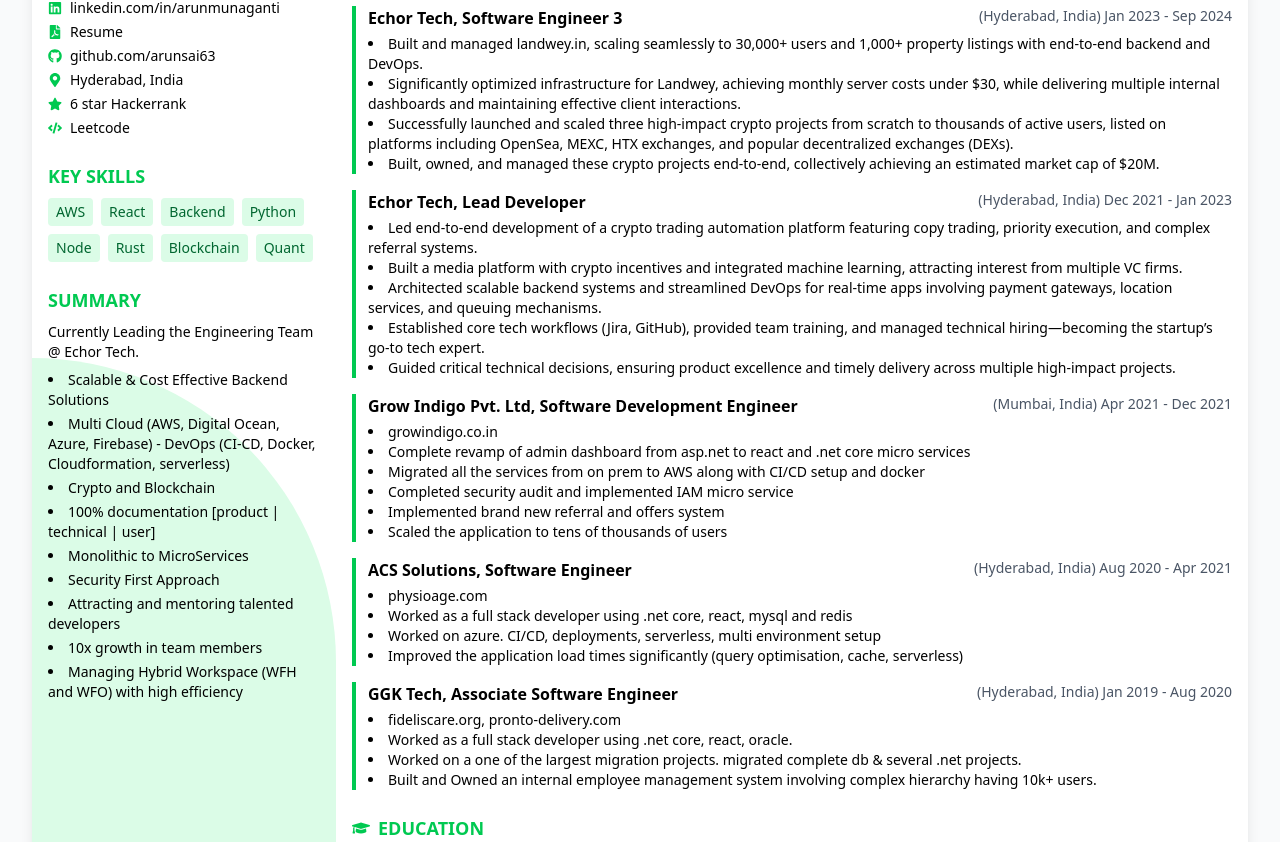
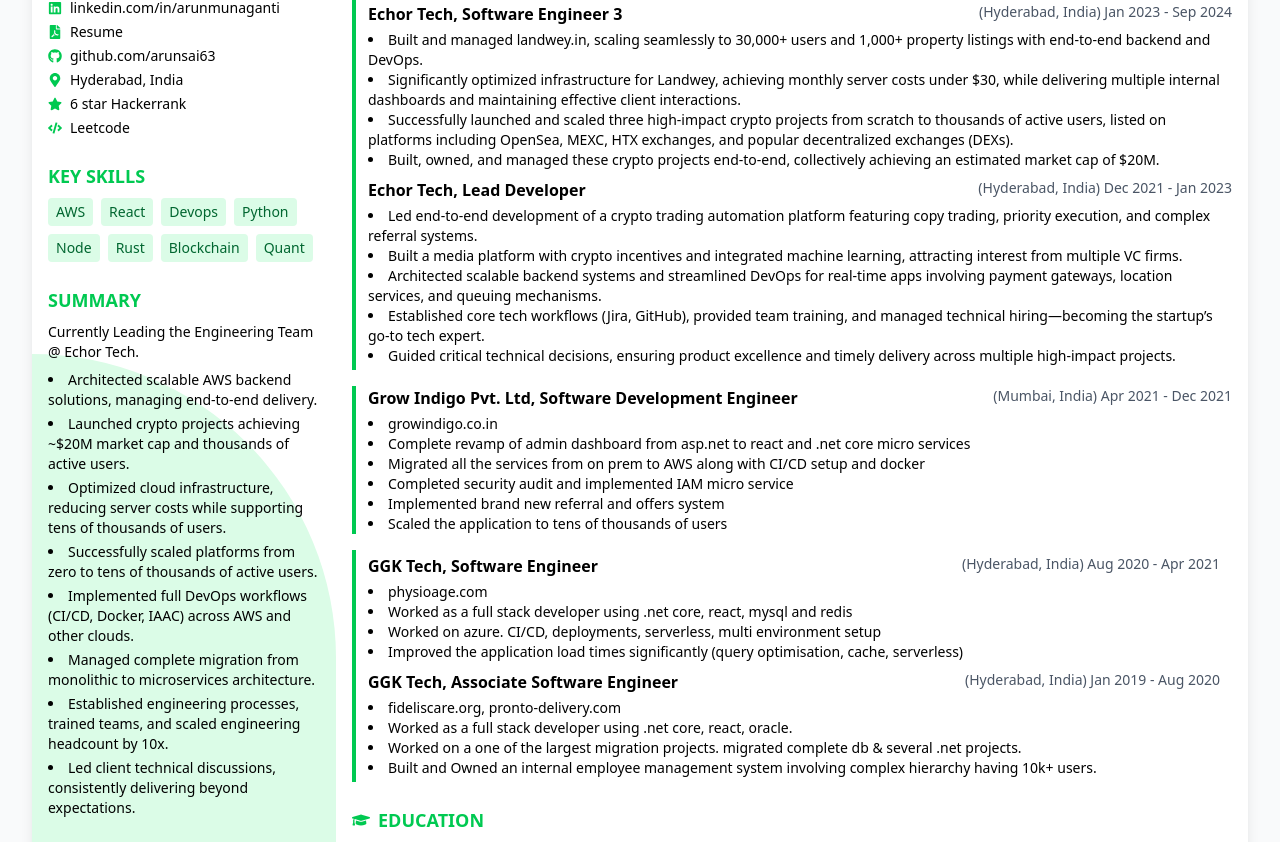
Before and after one commit to arunsai63/arunsai63.github.io, a React (Vite) app: page / in a window 1280 px wide. Shown: the part 298-1140 px from the top of the page. Built offline with nearby package versions, Linux system fonts and the light colour scheme.

Commit message:
enhances

```diff
--- a/src/App.jsx
+++ b/src/App.jsx
@@ -117,7 +117,7 @@
                                     <h2 className={`${isDark ? 'text-green-400' : 'text-green-500'} uppercase font-bold text-lg`}>Key Skills</h2>
                                     <div className="mt-2 text-sm">
                                         <div className="flex flex-wrap gap-2">
-                                            {['AWS', 'React', 'Backend', 'Python', 'Node', 'Rust', 'Blockchain', 'Quant'].map((skill) => (
+                                            {['AWS', 'React', 'Devops', 'Python', 'Node', 'Rust', 'Blockchain', 'Quant'].map((skill) => (
                                                 <span key={skill} className={`${isDark ? 'bg-green-900 text-green-200' : 'bg-green-100 text-green-800'} px-2 py-1 rounded`}>
                                                     {skill}
                                                 </span>
@@ -130,15 +130,14 @@
                                     <h2 className={`${isDark ? 'text-green-400' : 'text-green-500'} uppercase font-bold text-lg`}>Summary</h2>
                                     <p className="mt-2 text-sm">Currently Leading the Engineering Team @ Echor Tech.</p>
                                     <ul className="list-disc list-inside mt-2 text-sm space-y-1">
-                                        <li>Scalable & Cost Effective Backend Solutions</li>
-                                        <li>Multi Cloud (AWS, Digital Ocean, Azure, Firebase) - DevOps (CI-CD, Docker, Cloudformation, serverless)</li>
-                                        <li>Crypto and Blockchain</li>
-                                        <li>100% documentation [product | technical | user]</li>
-                                        <li>Monolithic to MicroServices</li>
-                                        <li>Security First Approach</li>
-                                        <li>Attracting and mentoring talented developers</li>
-                                        <li>10x growth in team members</li>
-                                        <li>Managing Hybrid Workspace (WFH and WFO) with high efficiency</li>
+                                        <li>Architected scalable AWS backend solutions, managing end-to-end delivery.</li>
+                                        <li>Launched crypto projects achieving ~$20M market cap and thousands of active users.</li>
+                                        <li>Optimized cloud infrastructure, reducing server costs while supporting tens of thousands of users.</li>
+                                        <li>Successfully scaled platforms from zero to tens of thousands of active users.</li>
+                                        <li>Implemented full DevOps workflows (CI/CD, Docker, IAAC) across AWS and other clouds.</li>
+                                        <li>Managed complete migration from monolithic to microservices architecture.</li>
+                                        <li>Established engineering processes, trained teams, and scaled engineering headcount by 10x.</li>
+                                        <li>Led client technical discussions, consistently delivering beyond expectations.</li>
                                     </ul>
                                 </div>
                             </div>
@@ -150,6 +149,7 @@
 
                                 <div className="space-y-4">
                                     <div className={`border-l-4 ${isDark ? 'border-green-400' : 'border-green-500'} pl-3`}>
+                                        <div className={`py-1`}>
                                             <div className="flex flex-col sm:flex-row sm:justify-between">
                                                 <span className="font-bold">Echor Tech, Solution Architect</span>
                                                 <span className={`text-sm ${isDark ? 'text-gray-400' : 'text-gray-600'}`}>(Hyderabad, India) Sep 2024 - Present</span>
@@ -163,7 +163,7 @@
                                             </ul>
                                         </div>
 
-                                    <div className={`border-l-4 ${isDark ? 'border-green-400' : 'border-green-500'} pl-3`}>
+                                        <div className={`py-1`}>
                                             <div className="flex flex-col sm:flex-row sm:justify-between">
                                                 <span className="font-bold">Echor Tech, Software Engineer 3</span>
                                                 <span className={`text-sm ${isDark ? 'text-gray-400' : 'text-gray-600'}`}>(Hyderabad, India) Jan 2023 - Sep 2024</span>
@@ -187,7 +187,7 @@
                                             </ul>
                                         </div>
 
-                                    <div className={`border-l-4 ${isDark ? 'border-green-400' : 'border-green-500'} pl-3`}>
+                                        <div className={`py-1`}>
                                             <div className="flex flex-col sm:flex-row sm:justify-between">
                                                 <span className="font-bold">Echor Tech, Lead Developer</span>
                                                 <span className={`text-sm ${isDark ? 'text-gray-400' : 'text-gray-600'}`}>(Hyderabad, India) Dec 2021 - Jan 2023</span>
@@ -199,6 +199,7 @@
                                                 <li>Established core tech workflows (Jira, GitHub), provided team training, and managed technical hiring—becoming the startup’s go-to tech expert.</li>
                                                 <li>Guided critical technical decisions, ensuring product excellence and timely delivery across multiple high-impact projects.</li>
                                             </ul>
+                                        </div>
                                     </div>
 
                                     <div className={`border-l-4 ${isDark ? 'border-green-400' : 'border-green-500'} pl-3`}>
@@ -219,9 +220,10 @@
                                         </ul>
                                     </div>
 
-                                    <div className={`border-l-4 ${isDark ? 'border-green-400' : 'border-green-500'} pl-3`}>
+                                    <div className={`border-l-4 ${isDark ? 'border-green-400' : 'border-green-500'} px-3`}>
+                                        <div className='py-1'>
                                             <div className="flex flex-col sm:flex-row sm:justify-between">
-                                            <span className="font-bold">ACS Solutions, Software Engineer</span>
+                                                <span className="font-bold">GGK Tech, Software Engineer</span>
                                                 <span className={`text-sm ${isDark ? 'text-gray-400' : 'text-gray-600'}`}>(Hyderabad, India) Aug 2020 - Apr 2021</span>
                                             </div>
                                             <ul className="list-disc list-inside mt-1 text-sm">
@@ -235,7 +237,7 @@
                                             </ul>
                                         </div>
 
-                                    <div className={`border-l-4 ${isDark ? 'border-green-400' : 'border-green-500'} pl-3`}>
+                                        <div className='py-1'>
                                             <div className="flex flex-col sm:flex-row sm:justify-between">
                                                 <span className="font-bold">GGK Tech, Associate Software Engineer</span>
                                                 <span className={`text-sm ${isDark ? 'text-gray-400' : 'text-gray-600'}`}>
@@ -259,6 +261,7 @@
                                                     Built and Owned an internal employee management system involving complex hierarchy having 10k+ users.
                                                 </li>
                                             </ul>
+                                        </div>
                                     </div>
                                 </div>
                             </div>
```
Lines whose indentation alone changed are shown as unchanged.
